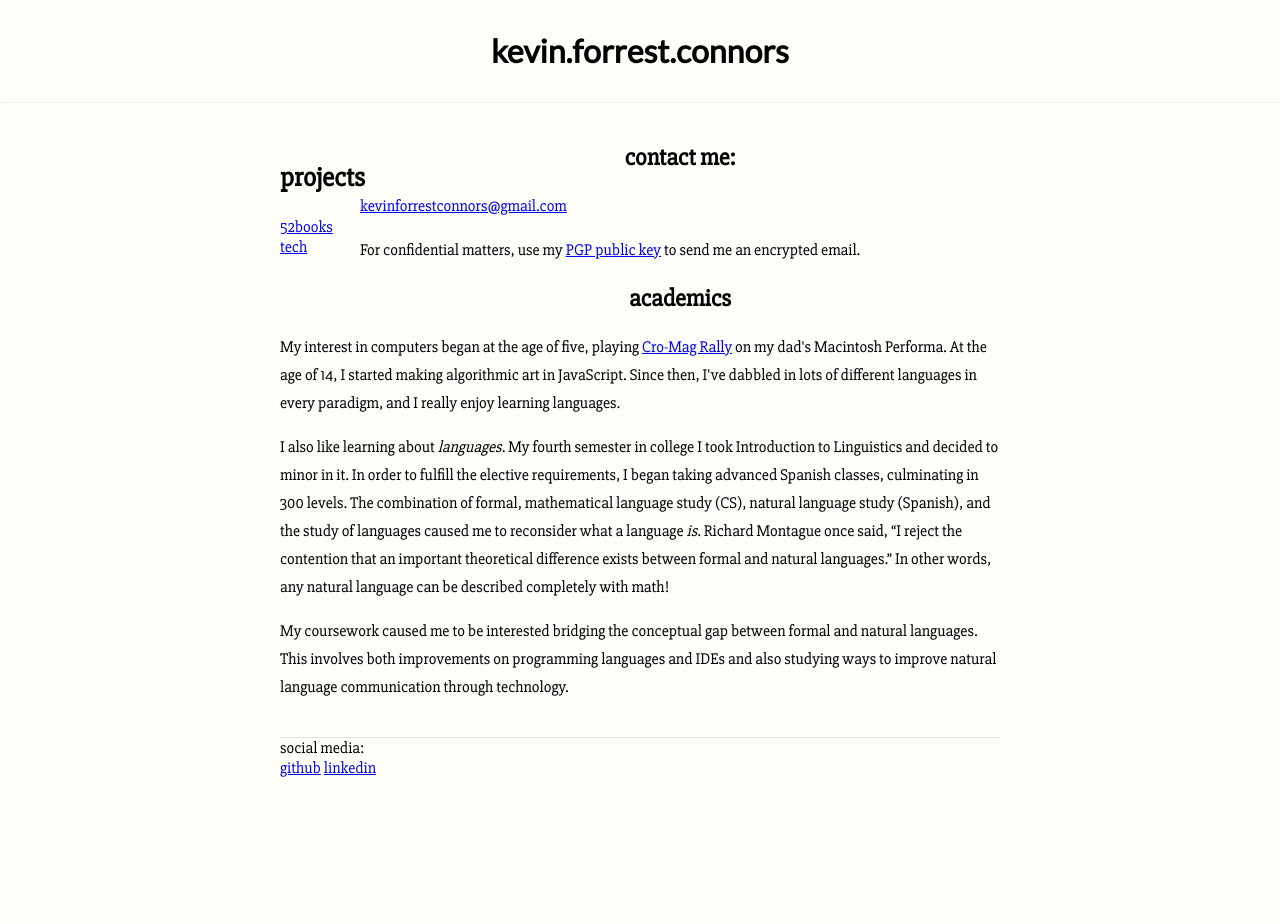
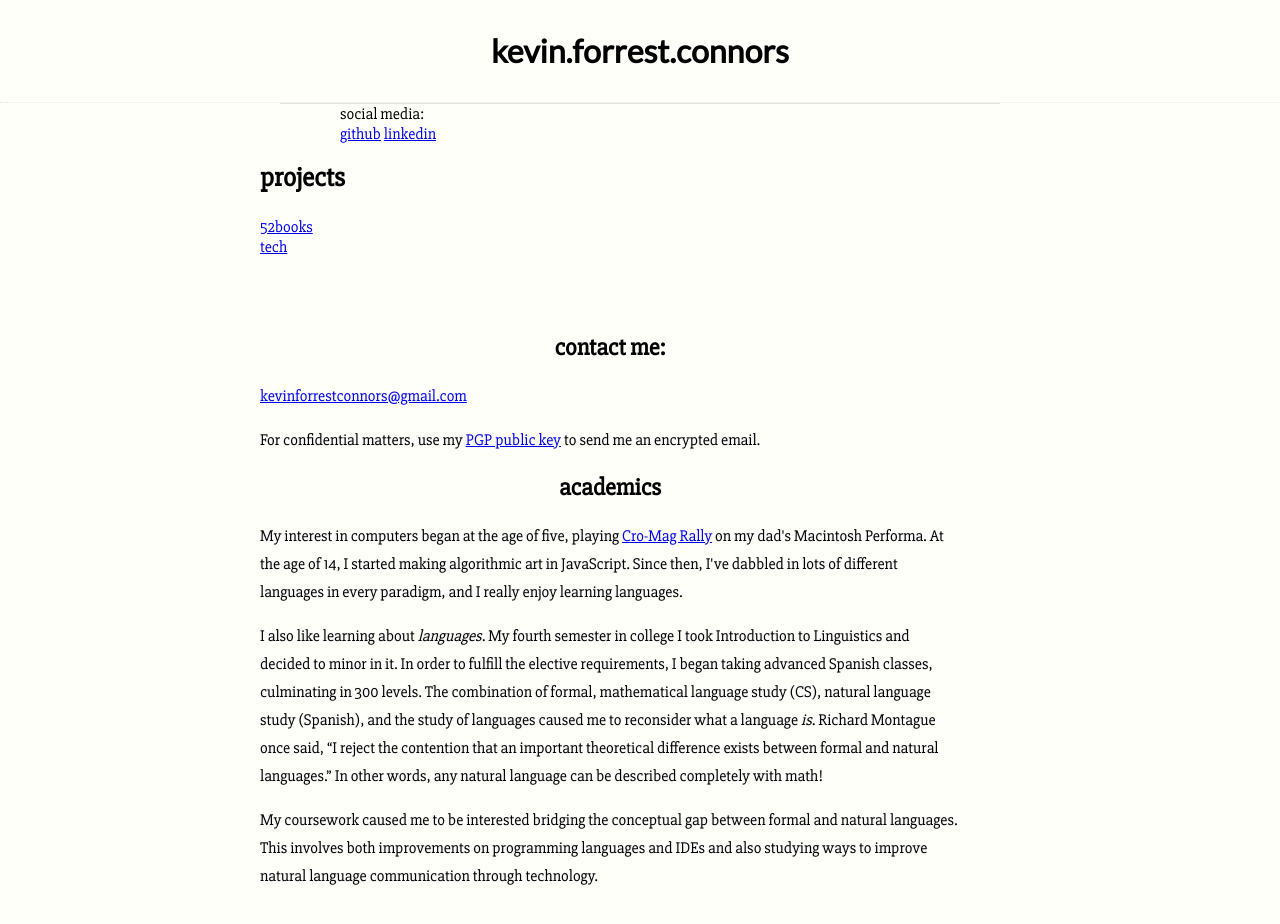
Before and after one commit to kevinforrestconnors/kevinforrestconnors.github.io, a plain HTML site: page index.html in a window 1280 px wide. Before the commit the page ends 838 px from the top, so only its background shows below. Drawn offline with Linux system fonts and the light colour scheme.

Commit message:
fix css style issues

```diff
--- a/stylesheets/styles.css
+++ b/stylesheets/styles.css
@@ -49,7 +49,6 @@ section.main-content {
 .s-left {
   float: left;
   width: 100px;
-  margin: 0 10px;
 }
 
 .blog li, .links li {
@@ -62,8 +61,8 @@ section.main-content {
 }
 
 .s-right {
-  width: 90%;
-  margin: 0 auto;
+  float: left;
+  width: calc(100% - 100px); /* 100px = .s-left's width */
   padding: 20px;
 }
 
```
Also changed, not shown: 1 other file.
